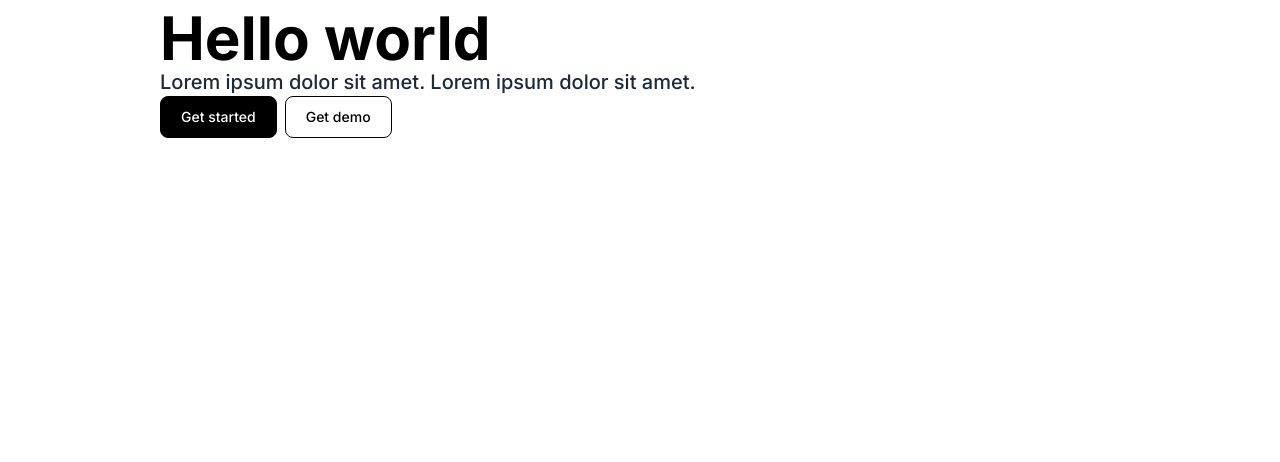
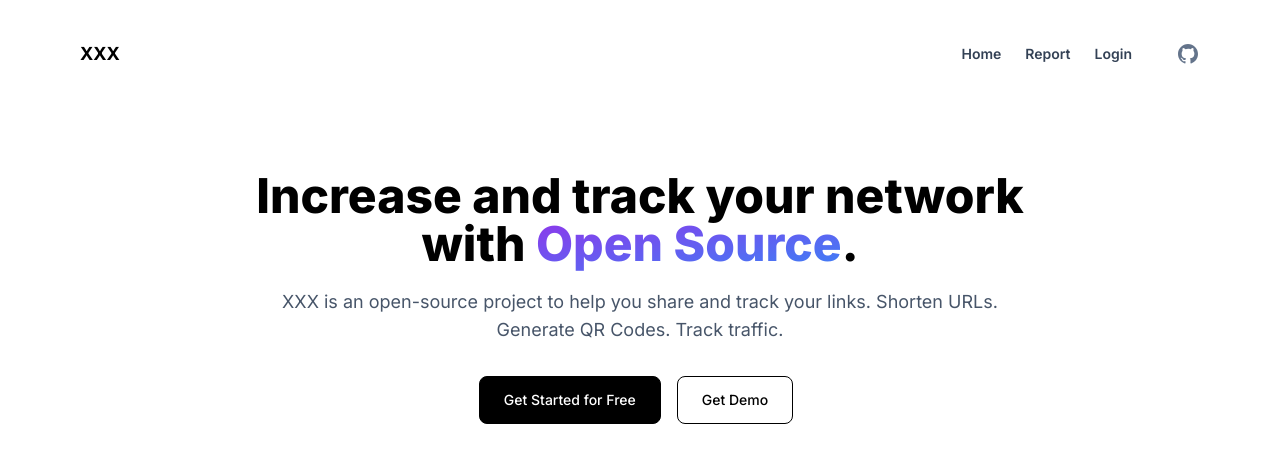
Before and after one commit to michaldziuba03/purly, a Next.js app in the folder apps/web/: page / in a window 1280 px wide. Shown: the top 462 px of the page. Built offline with nearby package versions, Linux system fonts and the light colour scheme.

Commit message:
feat(web): create basic hero section

```diff
--- a/apps/web/src/common/buttons/Button.tsx
+++ b/apps/web/src/common/buttons/Button.tsx
@@ -8,8 +8,8 @@ interface IButtonProps extends React.PropsWithChildren {
 
 export const Button: React.FC<IButtonProps> = (props) => {
     const styles = classNames(
-        'flex items-center justify-center border border-black font-medium rounded-lg text-sm px-5 py-2.5 mr-2 mb-2',
-        'hover:bg-gray-800 hover:border-gray-800 transition-colors',
+        'flex items-center justify-center border border-black font-medium rounded-lg text-sm h-12 px-6 py-2.5 mr-2 mb-2',
+        'hover:bg-gray-700 hover:border-gray-700 transition-colors',
         {
             'bg-black text-white': !props.outline,
             'text-black hover:text-white': props.outline,
--- /dev/null
+++ b/apps/web/src/common/header/Header.tsx
@@ -0,0 +1,26 @@
+import React from "react";
+import Link from "next/link";
+import {GitHubIcon} from "@/common/icons/GitHub";
+
+export const Header: React.FC = () => {
+    return (
+        <header className='w-full flex justify-between px-20 py-10'>
+            <h1 className='font-bold text-lg select-none text-black'>XXX</h1>
+
+            <nav className='flex items-center gap-6 font-semibold text-sm text-slate-700'>
+                <Link className='hover:text-purple-600 transition-colors duration-200' href='/'>Home</Link>
+                <Link className='hover:text-purple-600 transition-colors duration-200' href='/report'>Report</Link>
+                <Link className='hover:text-purple-600 transition-colors duration-200' href='/auth/login'>Login</Link>
+
+                <div className='ml-5'>
+                    <a className='hover:text-slate-900 text-slate-500'
+                       href='https://github.com/michaldziuba03/url-shortener'
+                       target='_blank'
+                    >
+                        <GitHubIcon />
+                    </a>
+                </div>
+            </nav>
+        </header>
+    )
+}
--- /dev/null
+++ b/apps/web/src/common/icons/GitHub.tsx
@@ -0,0 +1,10 @@
+import React from 'react';
+
+export const GitHubIcon = () => {
+    return (
+        <svg viewBox="0 0 24 24" aria-hidden="true" className="h-6 w-6 fill-current">
+            <path fill-rule="evenodd" clip-rule="evenodd"
+                  d="M12 2C6.477 2 2 6.463 2 11.97c0 4.404 2.865 8.14 6.839 9.458.5.092.682-.216.682-.48 0-.236-.008-.864-.013-1.695-2.782.602-3.369-1.337-3.369-1.337-.454-1.151-1.11-1.458-1.11-1.458-.908-.618.069-.606.069-.606 1.003.07 1.531 1.027 1.531 1.027.892 1.524 2.341 1.084 2.91.828.092-.643.35-1.083.636-1.332-2.22-.251-4.555-1.107-4.555-4.927 0-1.088.39-1.979 1.029-2.675-.103-.252-.446-1.266.098-2.638 0 0 .84-.268 2.75 1.022A9.607 9.607 0 0 1 12 6.82c.85.004 1.705.114 2.504.336 1.909-1.29 2.747-1.022 2.747-1.022.546 1.372.202 2.386.1 2.638.64.696 1.028 1.587 1.028 2.675 0 3.83-2.339 4.673-4.566 4.92.359.307.678.915.678 1.846 0 1.332-.012 2.407-.012 2.734 0 .267.18.577.688.48 3.97-1.32 6.833-5.054 6.833-9.458C22 6.463 17.522 2 12 2Z"></path>
+        </svg>
+    )
+}
--- a/apps/web/src/common/typography/Leading.tsx
+++ b/apps/web/src/common/typography/Leading.tsx
@@ -1,9 +1,14 @@
 import React from "react";
+import classNames from "classnames";
 
-interface ILeadingProps extends React.PropsWithChildren {}
+interface ILeadingProps extends React.PropsWithChildren {
+    className?: string;
+}
 
 export const Leading: React.FC<ILeadingProps> = (props) => {
+    const styles = classNames('text-lg text-slate-600', props.className)
+
     return (
-        <p className='font-medium text-xl text-gray-800'>{ props.children }</p>
+        <p className={styles}>{ props.children }</p>
     )
 }
--- a/apps/web/src/common/typography/Text.tsx
+++ b/apps/web/src/common/typography/Text.tsx
@@ -4,6 +4,6 @@ interface ITextProps extends React.PropsWithChildren {}
 
 export const Text: React.FC<ITextProps> = (props) => {
     return (
-        <span className='text-gray-900'>{ props.children }</span>
+        <span>{ props.children }</span>
     )
 }
--- a/apps/web/src/common/typography/Title.tsx
+++ b/apps/web/src/common/typography/Title.tsx
@@ -13,14 +13,16 @@ const Heading: React.FC<IHeadingProps> = ({ size, children, ...props }) => {
 
 interface ITitleProps extends React.PropsWithChildren {
     size?: HeadingLevel;
+    className?: string;
 }
 
 export const Title: React.FC<ITitleProps> = (props) => {
     const { size = 1 , children } = props;
     const style = classNames(
-        'font-bold',
+        props.className,
+        'font-extrabold text-black',
         {
-            'text-6xl': size === 1,
+            'text-5xl': size === 1,
             'text-3xl': size === 2,
             'text-2xl': size === 3,
             'text-xl': size === 4,
--- /dev/null
+++ b/apps/web/src/components/sections/Hero.tsx
@@ -0,0 +1,23 @@
+import React from "react";
+import { Title } from "@/common/typography/Title";
+import { GradientText } from "@/common/typography/GradientText";
+import { Leading } from "@/common/typography/Leading";
+import { Button } from "@/common/buttons/Button";
+import { Container } from "@/common/container/Container";
+
+export const Hero: React.FC = () => {
+    return (
+        <Container>
+            <div className='flex flex-col items-center mx-auto max-w-3xl py-14'>
+                <Title className='text-center'>Increase and track your network with
+                    <GradientText> Open Source</GradientText>.
+                </Title>
+                <Leading className='text-center mt-5'>XXX is an open-source project to help you share and track your links. Shorten URLs. Generate QR Codes. Track traffic.</Leading>
+                <div className='flex gap-2 mt-8'>
+                    <Button>Get Started for Free</Button>
+                    <Button outline>Get Demo</Button>
+                </div>
+            </div>
+        </Container>
+    )
+}
--- a/apps/web/src/pages/index.tsx
+++ b/apps/web/src/pages/index.tsx
@@ -1,28 +1,18 @@
 import Head from 'next/head'
-import {Button} from "@/common/buttons/Button";
-import {Container} from "@/common/container/Container";
-import {Title} from "@/common/typography/Title";
-import {Leading} from "@/common/typography/Leading";
+import { Header } from "@/common/header/Header";
+import { Hero } from "@/components/sections/Hero";
 
 export default function Home() {
   return (
     <>
       <Head>
-        <title>Create Next App</title>
+        <title>Home - XXX</title>
         <meta name="description" content="Generated by create next app" />
         <meta name="viewport" content="width=device-width, initial-scale=1" />
         <link rel="icon" href="/favicon.ico" />
       </Head>
-      <div>
-        <Container>
-            <Title>Hello world</Title>
-            <Leading>Lorem ipsum dolor sit amet. Lorem ipsum dolor sit amet.</Leading>
-            <div className='flex'>
-                <Button>Get started</Button>
-                <Button outline>Get demo</Button>
-            </div>
-        </Container>
-      </div>
+      <Header />
+      <Hero />
     </>
   )
 }
--- a/apps/web/src/styles/globals.css
+++ b/apps/web/src/styles/globals.css
@@ -3,5 +3,5 @@
 @tailwind utilities;
 
 body {
-    @apply font-inter;
+    @apply font-inter text-slate-500;
 }
```
